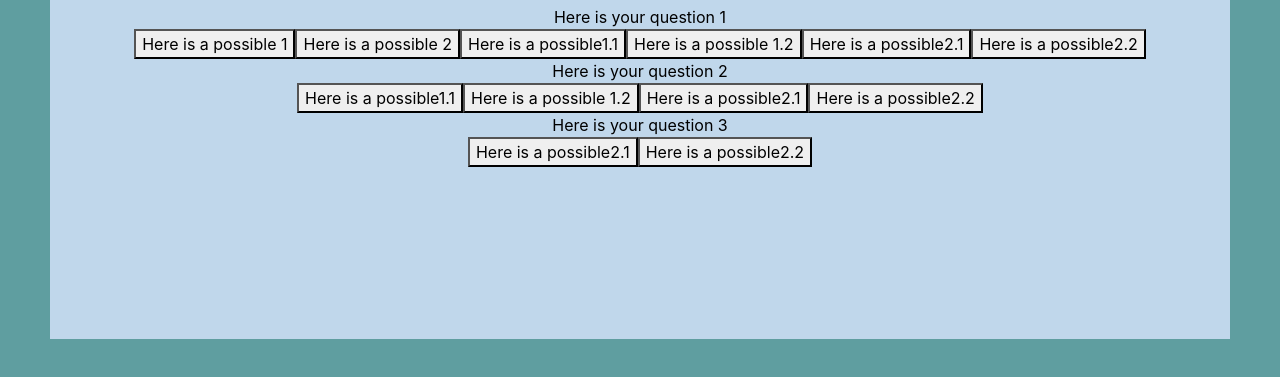
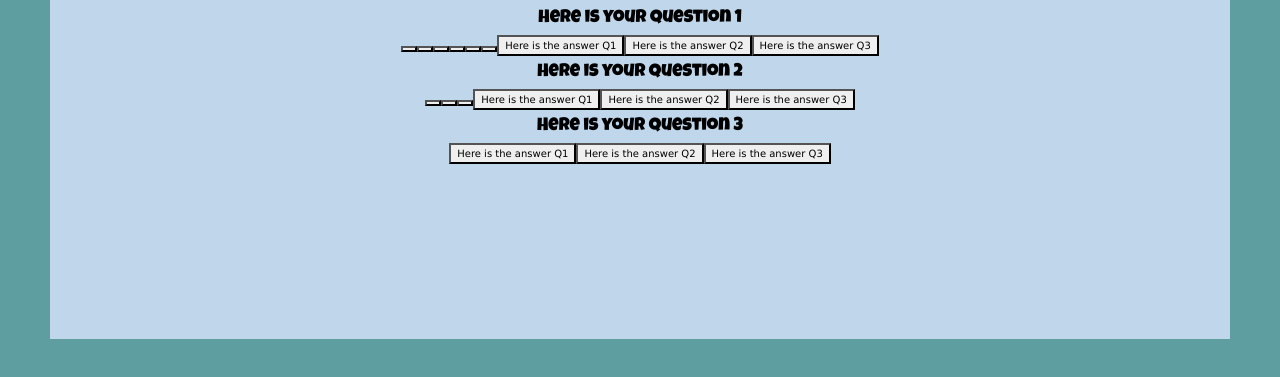
Before and after one commit to Hernavch/TriviaGame, a plain HTML site: page index.html in a window 1280 px wide. Both pictures are taken after a click on the button "Start". Shown: the part 211-588 px from the top of the page. Drawn offline with nearby package versions, Linux system fonts and the light colour scheme; a web font is replaced by a local one.

Commit message:
Attempt to append2

```diff
--- a/assets/css/style.css
+++ b/assets/css/style.css
@@ -27,3 +27,13 @@ margin:50px;
     text-align: center;
 
 }
+.questions{
+    color:black;
+    font-size: 18px;
+    font-stretch: ultra-expanded;
+    font-family: 'Luckiest Guy', cursive;
+}
+.choosebtn{
+    font-size:10px;
+    font-family: 'Lucida Sans', 'Lucida Sans Regular', 'Lucida Grande', 'Lucida Sans Unicode', Geneva, Verdana, sans-serif;
+}
--- a/assets/javascript/app.js
+++ b/assets/javascript/app.js
@@ -1,23 +1,28 @@
 var trivia = [
     {hint:"Here is your question 1" ,
-    answer:"Here is the answer",
+    answer:"Here is the answer Q1",
     options:["Here is a possible 1",  "Here is a possible 2"]
     },
 
     {hint:"Here is your question 2" ,
-    answer:"Here is the answer",
+    answer:"Here is the answer Q2",
     options:["Here is a possible1.1",  "Here is a possible 1.2"]
     },
     {hint:"Here is your question 3" ,
-    answer:"Here is the answer",
+    answer:"Here is the answer Q3",
     options:["Here is a possible2.1",  "Here is a possible2.2"]
         }
 
 ];
 
+// console.log(trivia[0].hint);
+
+
 // if($(this).text() == trivia[i].answer) {
 //     score
 // }
+
+
 
 $("#startbtn").on("click", function(){
     $(".board").empty();
@@ -31,36 +36,30 @@ $("#startbtn").on("click", function(){
 
         $(".board").append('<div class="questions">' + question + '<div>');
 
-            for (var j = 0; j < 2; j++) {
+
+            for (var j = 0; j < trivia[i].options.length; j++) {
+                console.log(trivia[i].options[j]);
                 var choices = trivia[i].options[j];
-                // var choices1 = trivia[0].options[j];
-                // var choices2 = trivia[1].options[j];
-                // var choices3 = trivia[2].options[j];
-                console.log(choices);
+            //     // var choices1 = trivia[0].options[j];
+            //     // var choices2 = trivia[1].options[j];
+            //     // var choices3 = trivia[2].options[j];
+            //     console.log(choices);
+                    // if(trivia[i].options[j]> 2){
+                        $(".choosebtn").empty()
+                    }
+                    // $(".questions").append('<button class="choosebtn" id="q1">'+ choices + '</button>');
+                    $(".questions").append('<button class="choosebtn answer" id="answer1">' + trivia[0].answer + '</button>');
+                    $(".questions").append('<button class="choosebtn answer" id="answer2">' + trivia[1].answer + '</button>');
+                    $(".questions").append('<button class="choosebtn answer" id="answer3">' + trivia[2].answer + '</button>');
 
-                // console.log(choices2)
-                // $(".board").append('<div class="questions">' + question + '<div>');
-                $(".questions").append('<button class="choosebtn" id="q1">'+ choices + '</button>')
-                // $(".questions").append()
-
-                // console.log(trivia[i].answer);
-                // console.log(trivia[i].options[j]);
-
-                // $(".questions").append('<p>'+ choices +'</p>');
-
-            // }
-
-        // $(".questions").append('<p>'+ choices +'</p>');
-
-        // for(var j = 0 ; j < trivia[i].options.length ; j++) {
-        //     $('.choices').append('<button>'+trivia[i].options[j] + trivia[i].answer + '</button>')
-        // }
-
-    }
-    }
+                }
+    });
+    // $(".questions").append('<button class="choosebtn" id="q1">'+ choices + '</button>');
+    // $(".questions").append('<button class="choosebtn">' + trivia[i].answer + '</button>');
+    // }
 
     // $(".board").html();
     // $(".board").empty();
     // $(".board").html(question1);
     // $(".question1").append('<p>'+  +'</p>')
-});
+// });
```
